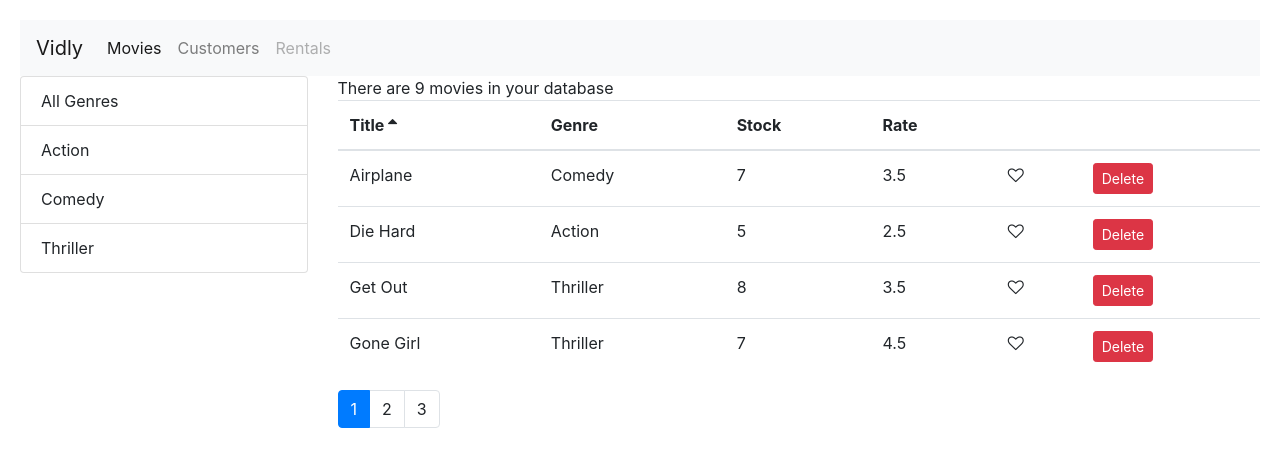
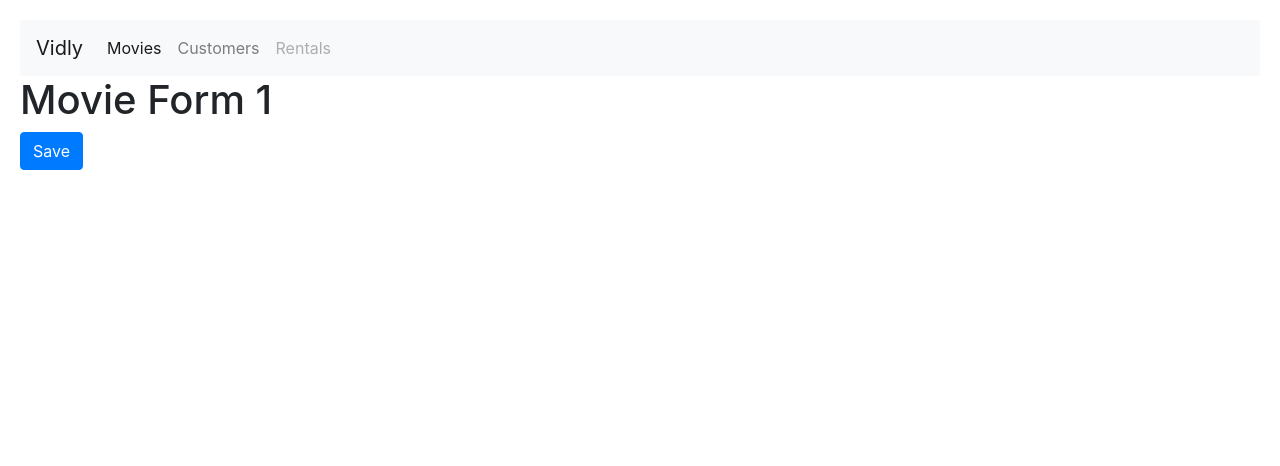
Before and after one commit to natuShubham96/vidly, a React (Create React App) app: page /movies/1 in a window 1280 px wide. Shown: the top 466 px of the page. Built offline with nearby package versions, Linux system fonts and the light colour scheme.

Commit message:
Added movie link

```diff
--- a/src/App.css
+++ b/src/App.css
@@ -23,6 +23,10 @@
   color: #61dafb;
 }
 
+.navbar {
+  margin-bottom: 30px;
+}
+
 @keyframes App-logo-spin {
   from {
     transform: rotate(0deg);
--- a/src/App.js
+++ b/src/App.js
@@ -5,6 +5,7 @@ import Customers from "./components/customers";
 import Rentals from "./components/rentals";
 import NavBar from "./components/common/navBar";
 import NotFound from "./components/common/notFound";
+import LinkClick from "./components/common/linkClick";
 
 class App extends Component {
   render() {
@@ -12,10 +13,12 @@ class App extends Component {
       <div>
         <NavBar />
         <Switch>
+          <Route path="/movies/:id" component={LinkClick} />
           <Route path="/movies" component={Movies} />
           <Route path="/customers" component={Customers} />
           <Route path="/not-found" component={NotFound} />
           <Route path="/rentals" component={Rentals} />
+          <Redirect from="/" exact to="/movies" />
           <Redirect to="/not-found" />
         </Switch>
       </div>
--- /dev/null
+++ b/src/components/common/linkClick.jsx
@@ -0,0 +1,17 @@
+import React from "react";
+
+const LinkClick = ({ match, history }) => {
+  return (
+    <div>
+      <h1>Movie Form {match.params.id}</h1>
+      <button
+        className="btn btn-primary"
+        onClick={() => history.push("/movies")}
+      >
+        Save
+      </button>
+    </div>
+  );
+};
+
+export default LinkClick;
--- a/src/components/common/navBar.jsx
+++ b/src/components/common/navBar.jsx
@@ -1,12 +1,12 @@
 import React from "react";
-import { NavLink } from "react-router-dom";
+import { NavLink, Link } from "react-router-dom";
 
 const NavBar = () => {
   return (
     <nav className="navbar navbar-expand-lg navbar-light bg-light">
-      <NavLink className="navbar-brand" to="#">
+      <Link className="navbar-brand" to="/">
         Vidly
-      </NavLink>
+      </Link>
       <button
         class="navbar-toggler"
         type="button"
--- a/src/components/common/tableBody.jsx
+++ b/src/components/common/tableBody.jsx
@@ -1,11 +1,14 @@
 import React, { Component } from "react";
+import { Link } from "react-router-dom";
 import _ from "lodash";
 
 class TableBody extends Component {
   renderCell = (item, column) => {
+    const toLink = "/movies/" + item._id;
     if (column.content) return column.content(item);
-
-    return _.get(item, column.path);
+    if (column.path === "title")
+      return <Link to={toLink}>{_.get(item, column.path)}</Link>;
+    else return _.get(item, column.path);
   };
 
   createKey = (item, column) => {
```
